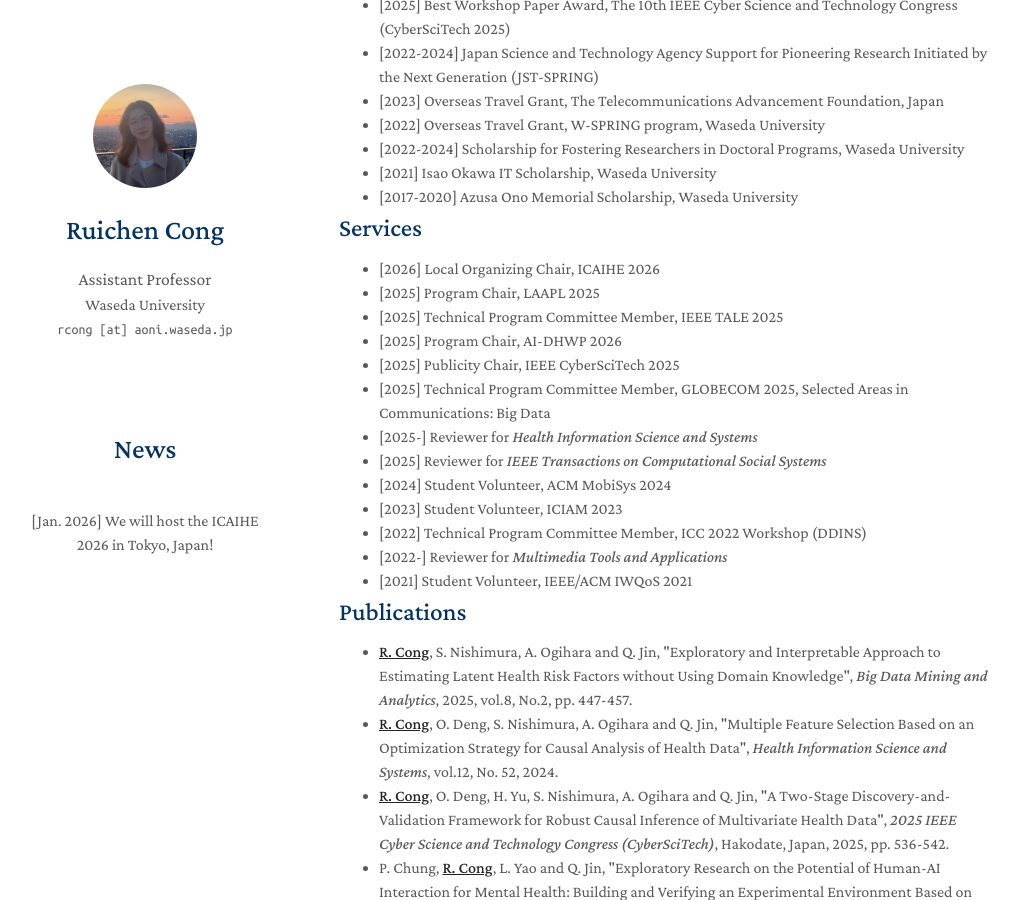
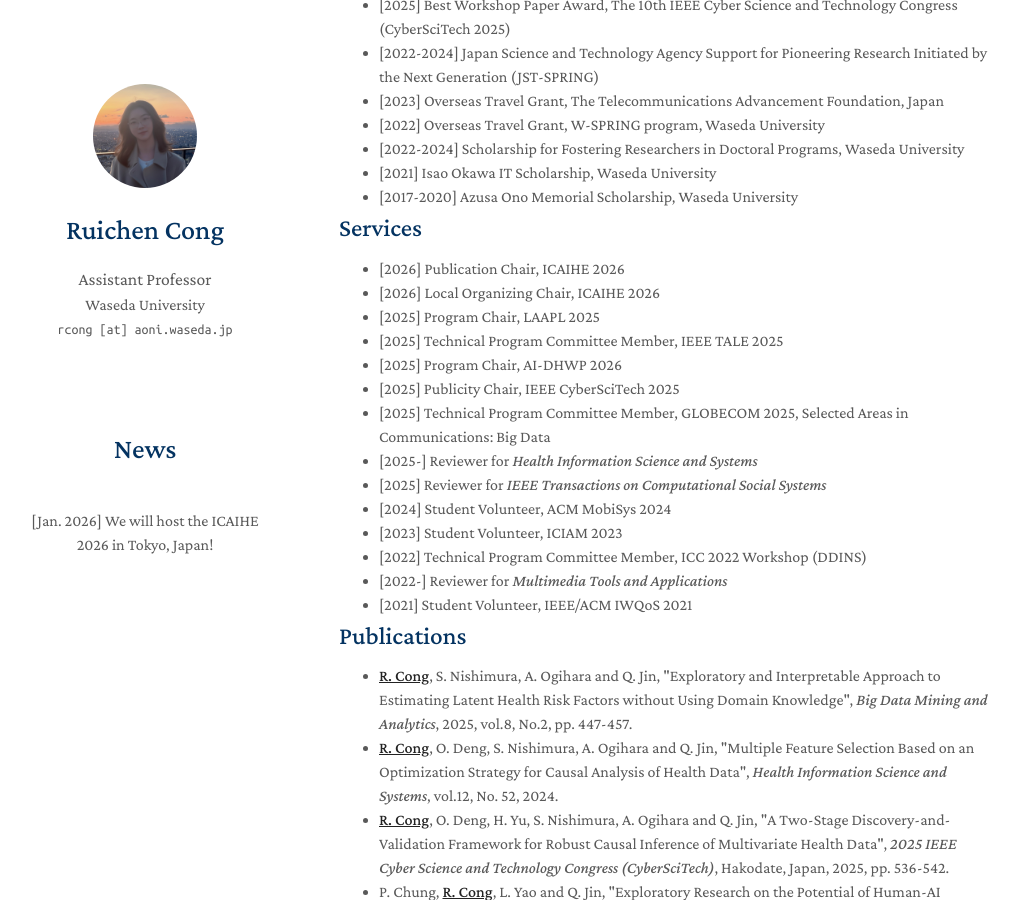
Before and after one commit to ruichencong/ruichencong.github.io, a Jekyll site: the page built from index.md, in a window 1280 px wide and 900 px high, scrolled down 1402 px. Shown: the whole window, without its empty margins (131-1150 px from the left). Built offline with Jekyll 4.4.1, drawn with Linux system fonts in a browser that asks for light colours; a style sheet for code colours, icons or effects is not loaded; our own code applies the rules of GitHub Pages for plain Markdown files.

Commit message:
Update services.md

```diff
--- a/_includes/services.md
+++ b/_includes/services.md
@@ -2,6 +2,7 @@
 
 <ul style="margin:0 0 5px;">
 
+  <li><autocolor>[2026] Publication Chair, ICAIHE 2026</autocolor></li>
   <li><autocolor>[2026] Local Organizing Chair, ICAIHE 2026</autocolor></li>
   <li><autocolor>[2025] Program Chair, LAAPL 2025</autocolor></li>
   <li><autocolor>[2025] Technical Program Committee Member, IEEE TALE 2025</autocolor></li>
```
